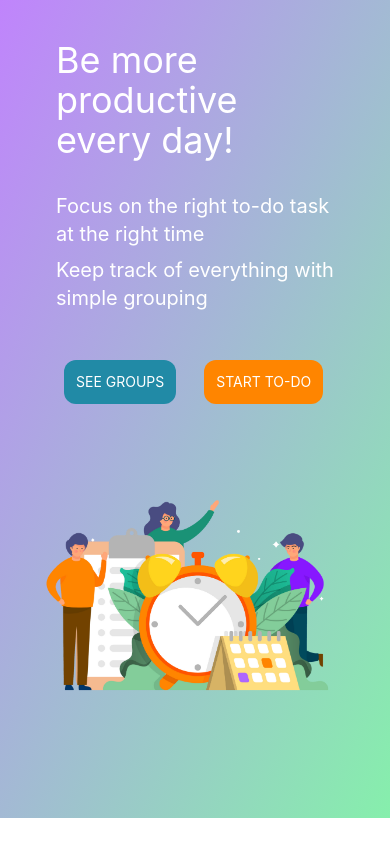
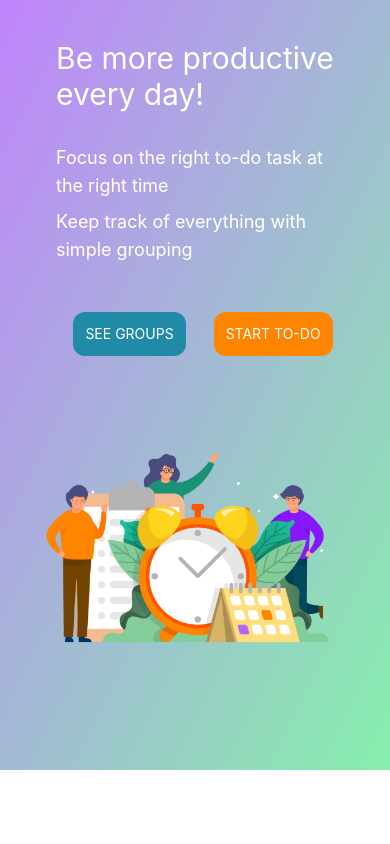
Before and after one commit to symys/todoapp, a React (Create React App) app: page / in a window 390 px wide. Built offline with nearby package versions, Linux system fonts and the light colour scheme.

Commit message:
fixed responsive design bugs

```diff
--- a/src/TodoPage.js
+++ b/src/TodoPage.js
@@ -96,7 +96,7 @@ function TodoPage() {
                 value={category}
                 onClick={(e) => setCategory(e.target.value)}
                 key={`${category}${index}`}
-                className="lg:text-sm text-xs text-purple-600 lg:w-32 w-20 rounded-xl box-border p-2 transition-all duration-250 bg-white bg-opacity-70 hover:bg-gradient-to-tl from-blue-500 to-purple-400 hover:text-gray-200 uppercase font-semibold tracking-wide"
+                className="lg:text-sm text-xs text-purple-600 md:w-32 w-[5em] rounded-xl box-border p-2 transition-all duration-250 bg-white bg-opacity-70 hover:bg-gradient-to-tl from-blue-500 to-purple-400 hover:text-gray-200 lg:uppercase font-semibold lg:tracking-wide"
               >
                 {category}
               </button>
@@ -104,7 +104,7 @@ function TodoPage() {
           })}
         </div>
 
-        <div className="flex flex-col lg:w-[41em] sm:w-[30em] w-[18em] mt-1 flex flex-col bg-white bg-opacity-70 h-[28em] rounded-xl bg-clip-padding backdrop-filter backdrop-blur-md uppercase scrollbar scrollbar-thumb-gray-900 scrollbar-track-gray-100 overflow-y-auto">
+        <div className="flex flex-col lg:w-[41em] sm:w-[30em] w-[20em] self-center mt-1 flex flex-col bg-white bg-opacity-70 h-[28em] rounded-xl bg-clip-padding backdrop-filter backdrop-blur-md uppercase scrollbar scrollbar-thumb-gray-900 scrollbar-track-gray-100 overflow-y-auto">
           <div className="mt-4">
             {filteredTasks.map((task) => {
               return (
--- a/src/WelcomePage.js
+++ b/src/WelcomePage.js
@@ -7,15 +7,15 @@ function WelcomePage() {
     <div className="flex lg:flex-row flex-col w-full p-10 bg-gradient-to-tl from-green-300 to-purple-400 font-secular">
       <div className="flex flex-col basis-1/2 self-center lg:pl-10 pl-4">
         <div>
-          <div className=" lg:text-6xl text-4xl text-white">Be more productive</div>
-          <div className=" lg:text-6xl text-4xl text-white">every day!</div>
-          <div className="lg:text-2xl text-xl text-white mt-8 flex gap-2 flex-col">
+          <div className=" lg:text-6xl text-3xl text-white">Be more productive</div>
+          <div className=" lg:text-6xl text-3xl text-white">every day!</div>
+          <div className="lg:text-2xl text-lg text-white mt-8 flex gap-2 flex-col">
             <p>Focus on the right to-do task at the right time</p>
             <p>Keep track of everything with simple grouping</p>
           </div>
         </div>
 
-        <div className="flex flex-row gap-3 pt-10">
+        <div className="flex flex-row gap-3 pt-10 self-center">
           <div>
             <a href="https://www.eisenhower.me/eisenhower-matrix/" target="_blank" rel="noreferrer"><button
               type="button"
```
